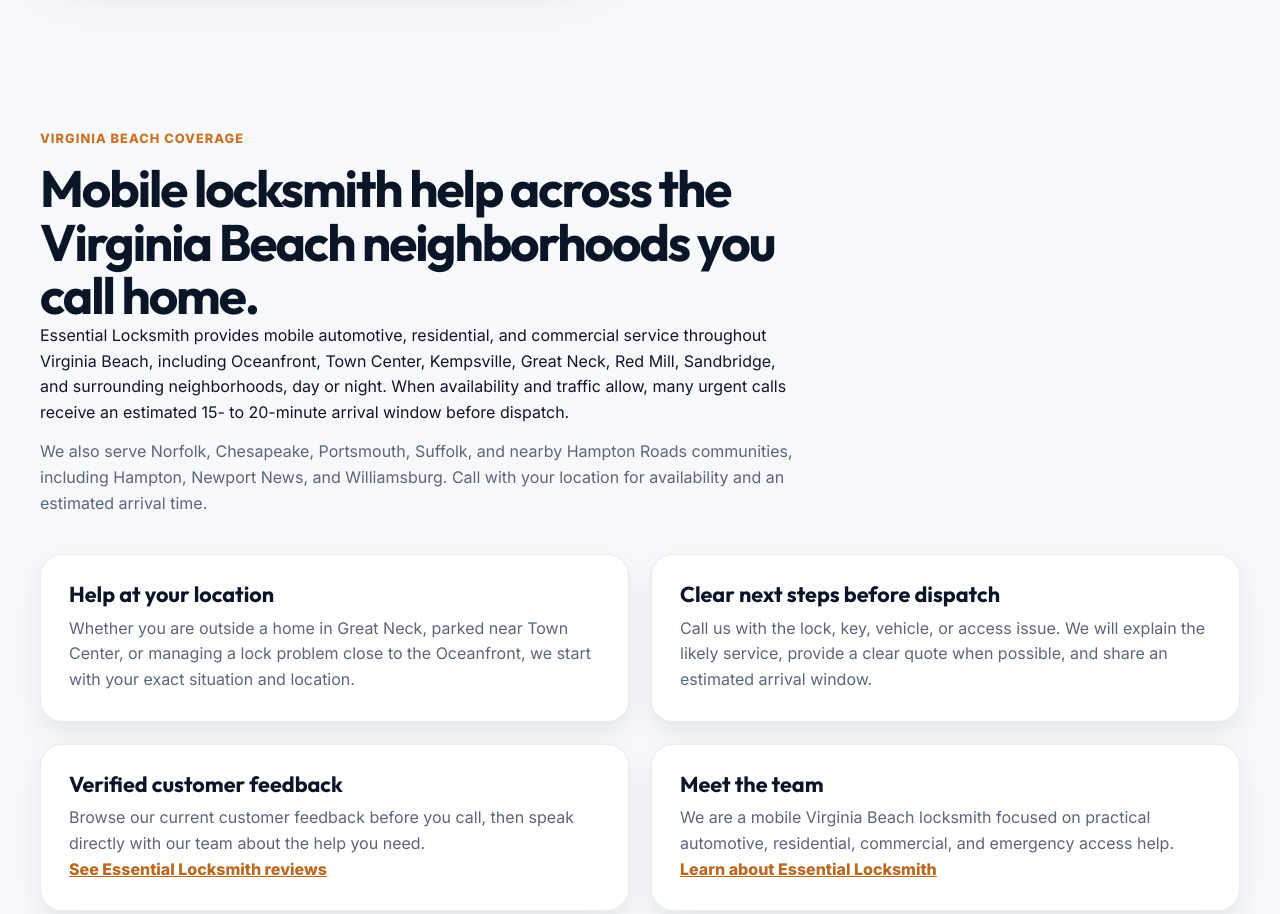
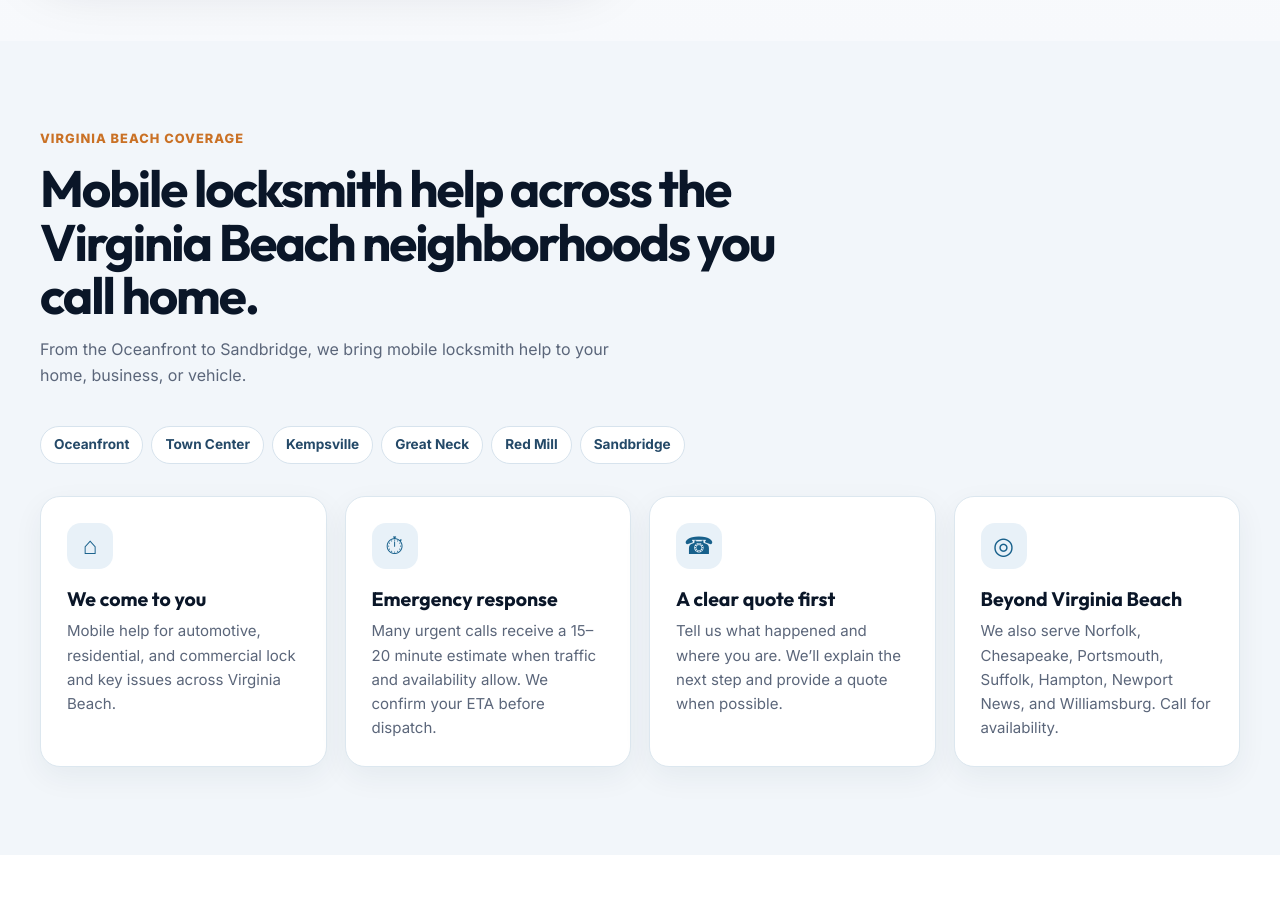
Before and after one commit to yaboixanny/essentiallocksmithmain, a website: page index.html in a window 1280 px wide. Shown: the part 1980-2894 px from the top of the page. Drawn offline with Linux system fonts and the light colour scheme.

Commit message:
Redesign homepage coverage section

```diff
--- a/index.html
+++ b/index.html
@@ -139,19 +139,21 @@
             </div>
         </section>
 
-        <section class="section seo-detail">
+        <section class="section coverage-section">
             <div class="container">
-                <div class="section-heading">
+                <div class="section-heading coverage-heading">
                     <p class="section-kicker">Virginia Beach Coverage</p>
                     <h2>Mobile locksmith help across the Virginia Beach neighborhoods you call home.</h2>
-                    <p>Essential Locksmith provides mobile automotive, residential, and commercial service throughout Virginia Beach, including Oceanfront, Town Center, Kempsville, Great Neck, Red Mill, Sandbridge, and surrounding neighborhoods, day or night. When availability and traffic allow, many urgent calls receive an estimated 15- to 20-minute arrival window before dispatch.</p>
-                    <p>We also serve Norfolk, Chesapeake, Portsmouth, Suffolk, and nearby Hampton Roads communities, including Hampton, Newport News, and Williamsburg. Call with your location for availability and an estimated arrival time.</p>
+                    <p>From the Oceanfront to Sandbridge, we bring mobile locksmith help to your home, business, or vehicle.</p>
                 </div>
-                <div class="seo-detail-grid">
-                    <article class="seo-detail-card"><h3>Help at your location</h3><p>Whether you are outside a home in Great Neck, parked near Town Center, or managing a lock problem close to the Oceanfront, we start with your exact situation and location.</p></article>
-                    <article class="seo-detail-card"><h3>Clear next steps before dispatch</h3><p>Call us with the lock, key, vehicle, or access issue. We will explain the likely service, provide a clear quote when possible, and share an estimated arrival window.</p></article>
-                    <article class="seo-detail-card"><h3>Verified customer feedback</h3><p>Browse our current customer feedback before you call, then speak directly with our team about the help you need.</p><a href="#reviews">See Essential Locksmith reviews</a></article>
-                    <article class="seo-detail-card"><h3>Meet the team</h3><p>We are a mobile Virginia Beach locksmith focused on practical automotive, residential, commercial, and emergency access help.</p><a href="/about">Learn about Essential Locksmith</a></article>
+                <div class="coverage-neighborhoods" aria-label="Virginia Beach neighborhoods served">
+                    <span>Oceanfront</span><span>Town Center</span><span>Kempsville</span><span>Great Neck</span><span>Red Mill</span><span>Sandbridge</span>
+                </div>
+                <div class="coverage-grid">
+                    <article class="coverage-card"><span class="coverage-icon" aria-hidden="true">&#8962;</span><h3>We come to you</h3><p>Mobile help for automotive, residential, and commercial lock and key issues across Virginia Beach.</p></article>
+                    <article class="coverage-card"><span class="coverage-icon" aria-hidden="true">&#9201;</span><h3>Emergency response</h3><p>Many urgent calls receive a 15–20 minute estimate when traffic and availability allow. We confirm your ETA before dispatch.</p></article>
+                    <article class="coverage-card"><span class="coverage-icon" aria-hidden="true">&#9742;</span><h3>A clear quote first</h3><p>Tell us what happened and where you are. We’ll explain the next step and provide a quote when possible.</p></article>
+                    <article class="coverage-card"><span class="coverage-icon" aria-hidden="true">&#9678;</span><h3>Beyond Virginia Beach</h3><p>We also serve Norfolk, Chesapeake, Portsmouth, Suffolk, Hampton, Newport News, and Williamsburg. Call for availability.</p></article>
                 </div>
             </div>
         </section>
--- a/style.css
+++ b/style.css
@@ -753,6 +753,84 @@ h1, h2, h3 {
 
 .seo-detail {
     background: #f7f9fc;
+}
+
+.coverage-section {
+    background: #f2f6fa;
+}
+
+.coverage-heading {
+    max-width: 850px;
+    margin-bottom: 22px;
+}
+
+.coverage-heading p:last-child {
+    max-width: 60ch;
+}
+
+.coverage-neighborhoods {
+    display: flex;
+    flex-wrap: wrap;
+    gap: 8px;
+    margin-bottom: 32px;
+}
+
+.coverage-neighborhoods span {
+    padding: 7px 13px;
+    border: 1px solid #d7e3ed;
+    border-radius: 999px;
+    background: #fff;
+    color: #244968;
+    font-size: 0.85rem;
+    font-weight: 700;
+}
+
+.coverage-grid {
+    display: grid;
+    grid-template-columns: repeat(4, minmax(0, 1fr));
+    gap: 18px;
+}
+
+.coverage-card {
+    padding: 26px;
+    border: 1px solid #dce7ef;
+    border-radius: 20px;
+    background: #fff;
+    box-shadow: 0 10px 30px rgba(15, 48, 75, 0.06);
+}
+
+.coverage-icon {
+    display: grid;
+    place-items: center;
+    width: 46px;
+    height: 46px;
+    margin-bottom: 20px;
+    border-radius: 14px;
+    background: #e8f1f8;
+    color: #17608b;
+    font-size: 1.5rem;
+    line-height: 1;
+}
+
+.coverage-card h3 {
+    color: var(--primary);
+    font-size: 1.22rem;
+}
+
+.coverage-card p {
+    margin-top: 10px;
+    color: var(--text-light);
+    font-size: 0.94rem;
+}
+
+@media (max-width: 1100px) {
+    .coverage-grid { grid-template-columns: repeat(2, minmax(0, 1fr)); }
+}
+
+@media (max-width: 600px) {
+    .coverage-grid { grid-template-columns: 1fr; gap: 12px; }
+    .coverage-card { padding: 20px; }
+    .coverage-icon { margin-bottom: 14px; }
 }
 
 .seo-detail-grid,
```
